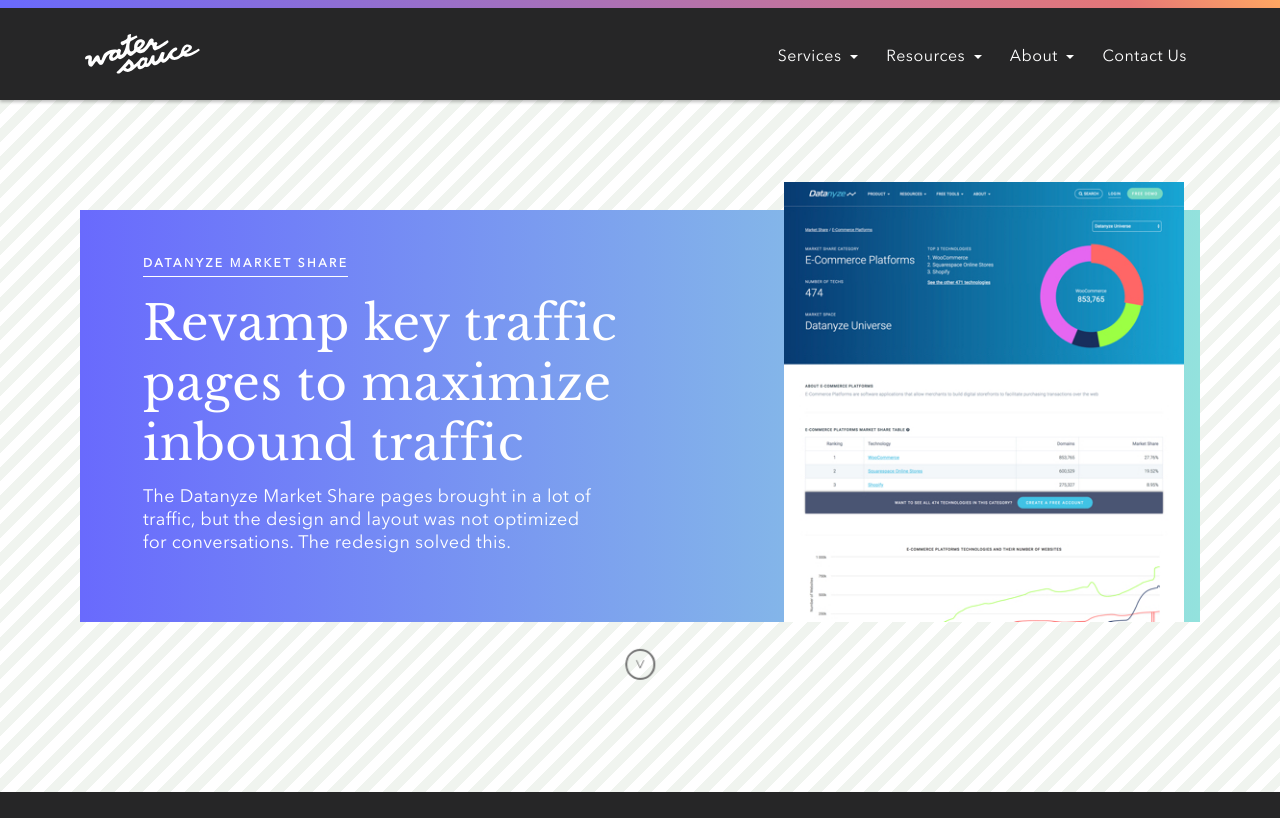
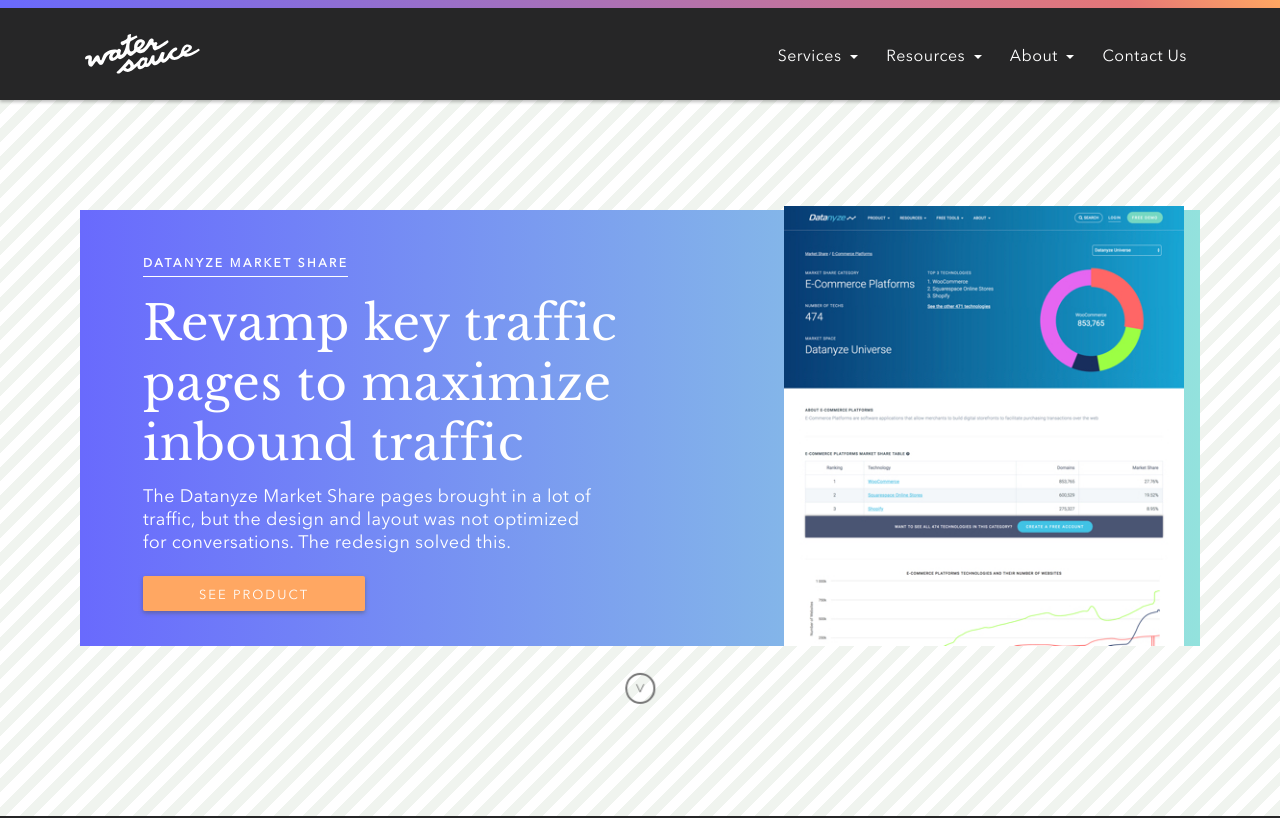
Before and after one commit to water-sauce/website, a React (Create React App) app: page /market-share in a window 1280 px wide. Shown: the top 818 px of the page. Built offline with nearby package versions, Linux system fonts and the light colour scheme; a small style sheet from the web is missing; what @fortawesome/fontawesome would draw is missing.

Commit message:
adding links to the respective products

```diff
--- a/src/components/HeroServicesBanner.js
+++ b/src/components/HeroServicesBanner.js
@@ -49,7 +49,13 @@
 								<h4>{this.props.title}</h4>
 							</hgroup>
 							<p>{this.props.subtitle}</p>
-							{ this.props.links === false ? '' :
+							{ this.props.links === false ?
+								<div className="cta-information">
+									<a className="button button-orange" href={this.props.href} target="_blank">
+									See Product
+									</a>
+								</div>
+							 :
 							<div className="cta-information">
 								<a className="button button-blue" href="mailto:info@watersauce.com?Subject=Hello%20Water%20Sauce">{this.props.cta}</a>
 							</div>
--- a/src/containers/About.js
+++ b/src/containers/About.js
@@ -61,6 +61,7 @@
                                 links={false}
                                 img_src_1={market_share}
                                 img_id_1="market-share"
+                                href="https://www.datanyze.com/market-share"
                             />
                         )}
                     />
@@ -84,6 +85,7 @@
                                 links={false}
                                 img_src_1={chrome_extension}
                                 img_id_1="chrome-extension"
+                                href="https://chrome.google.com/webstore/detail/sales-prospecting-datanyz/mlholfadgbpidekmhdibonbjhdmpmafd?hl=en-US"
                             />
                         )}
                     />
--- a/src/containers/ChromeExtensionPage.js
+++ b/src/containers/ChromeExtensionPage.js
@@ -64,7 +64,7 @@
         title_block: "The Results",
         description: (
             <Fragment>
-            It took a complete team effort to promote this very powerful tool, but the results paid off. The overall star rating in the Google Chrome Store rose by half a star to 4.5 with over 48,000+ users. Today, the current iteration of the Chrome Extension is still running successfully and now has 7 data tabs (Firmographics, Technographics, Employees, Tweets, Salesforce, SEO, In the News).
+            It took a complete team effort to promote this very powerful tool, but the results paid off. The overall star rating in the Google Chrome Store rose by 0.3 to 4.4 over a year period. Today, the current iteration of the Chrome Extension is still running successfully with over 48,000+ users and 7 data tabs (Firmographics, Technographics, Employees, Tweets, Salesforce, SEO, In the News).
             </Fragment>
         )
     }
```
